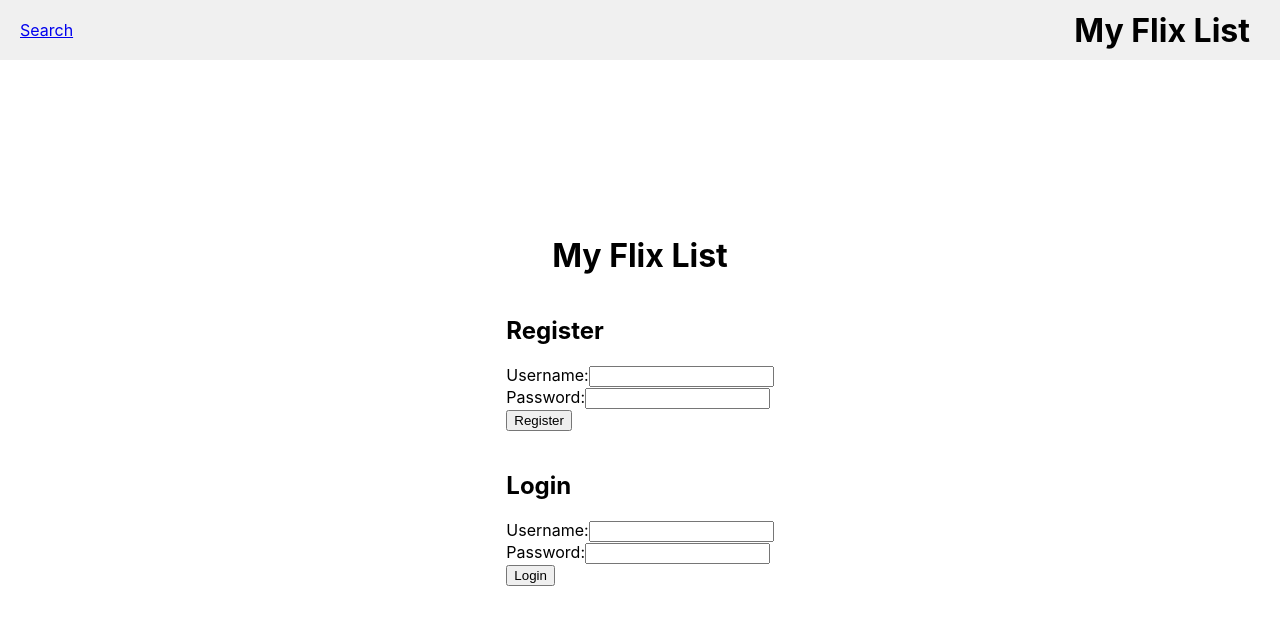
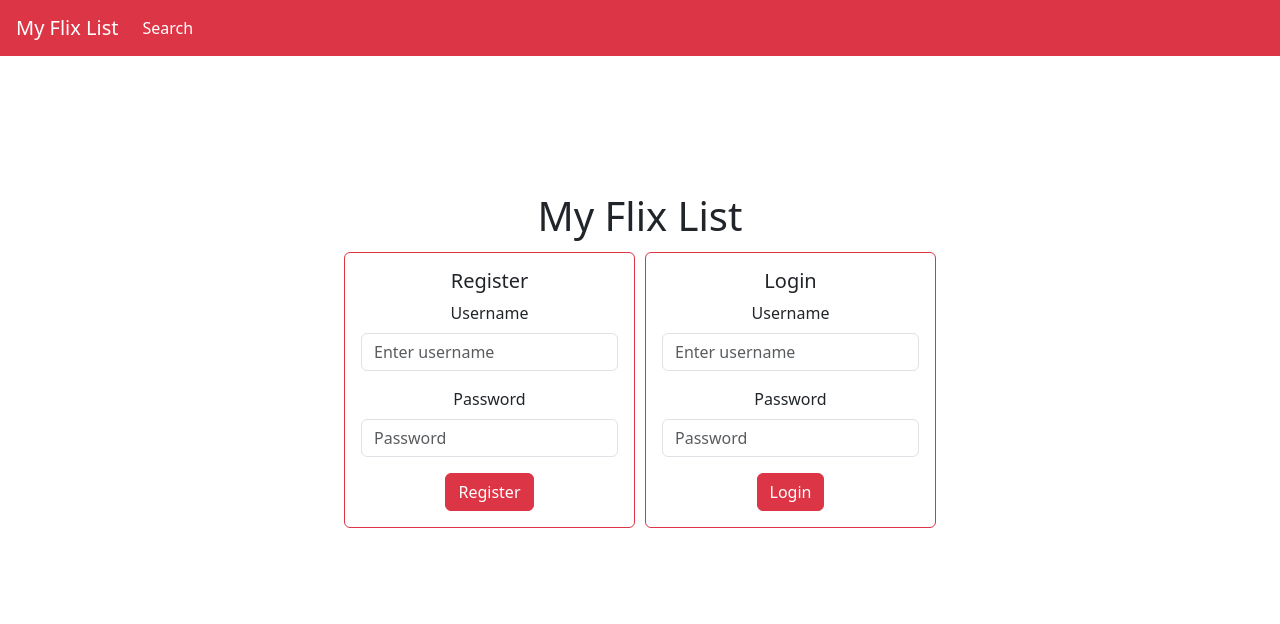
Before and after one commit to ChrissnaKhiev/MyFlixList, a React (Create React App) app in the folder myflixlist-app/: page / in a window 1280 px wide. Shown: the top 624 px of the page. Built offline with nearby package versions, Linux system fonts and the light colour scheme; no server answers.

Commit message:
formatting

```diff
--- a/myflixlist-app/package.json
+++ b/myflixlist-app/package.json
@@ -8,10 +8,12 @@
     "@testing-library/react": "^13.4.0",
     "@testing-library/user-event": "^13.5.0",
     "axios": "^1.6.0",
+    "bootstrap": "^5.3.2",
     "concurrently": "^8.2.2",
     "dotenv": "^16.3.1",
     "env-cmd": "^10.1.0",
     "react": "^18.2.0",
+    "react-bootstrap": "^2.9.1",
     "react-dom": "^18.2.0",
     "react-router-dom": "^6.20.1",
     "react-scripts": "5.0.1",
--- a/myflixlist-app/src/App.js
+++ b/myflixlist-app/src/App.js
@@ -9,6 +9,7 @@ import Dashboard from './components/Dashboard';
 import MovieDetail from './components/MovieDetail';
 import LoginHandler from './components/LoginHandler';
 import Navbar from './components/Navbar';
+import 'bootstrap/dist/css/bootstrap.min.css';
 import './App.css';
 
 const App = () => {
@@ -118,13 +119,19 @@ const App = () => {
   };
 
   const HomePage = () => (
-    <div className="homepage-container">
+    <div className="d-flex justify-content-center align-items-center" style={{ height: '85vh' }}>
+    <div className="text-center">
       <h1>My Flix List</h1>
-      <div className="auth-forms">
-        <Register onRegister={handleRegister} />
-        <Login onLogin={handleLogin} />
+      <div className="d-flex justify-content-center" style={{ gap: '10px' }}>
+        <div style={{ maxWidth: '300px' }}>
+          <Register onRegister={handleRegister} />
+        </div>
+        <div style={{ maxWidth: '300px' }}>
+          <Login onLogin={handleLogin} />
+        </div>
       </div>
     </div>
+  </div>
   );
 
   const SearchPage = () => (
@@ -136,7 +143,7 @@ const App = () => {
 
   return (
     <Router>
-      <div>
+      {/* <div>
         <LoginHandler user={user} previousUser={previousUser} />
         <div style={{
           display: 'flex',
@@ -158,7 +165,15 @@ const App = () => {
           <Route path="/search" element={<SearchPage />} />
           <Route path="/movie-detail/:imdbID" element={<MovieDetail user={user} />} />
         </Routes>
-      </div>
+      </div> */}
+      <Navbar user={user} onLogout={handleLogout} />
+      <div className="container" style={{ paddingTop: '20px', paddingBottom: '20px', backgroundColor: '#fff', borderRadius: '5px' }}>
+                <Routes>
+                    <Route path="/" element={!user ? <HomePage /> : <Dashboard user={user} />} />
+                    <Route path="/search" element={<SearchPage />} />
+                    <Route path="/movie-detail/:imdbID" element={<MovieDetail user={user} />} />
+                </Routes>
+            </div>
     </Router>
   );
 };
--- a/myflixlist-app/src/components/Dashboard.js
+++ b/myflixlist-app/src/components/Dashboard.js
@@ -1,6 +1,7 @@
 import React, { useState, useEffect } from 'react';
 import axios from 'axios';
 import MyList from './MyList';
+import { Container, Card, Alert } from 'react-bootstrap';
 
 const Dashboard = ({ user }) => {
   const [profile, setProfile] = useState(null);
@@ -51,15 +52,19 @@ const Dashboard = ({ user }) => {
 
 
   return (
-    <div>
-      <h1>Dashboard</h1>
-      {profile && (
-        <div>
-          <p>Welcome, {profile.username}!</p>
-          {user ? <MyList watchlist={watchlist} user={user} refreshWatchlist={refreshWatchlist} /> : <p>Loading...</p>}
-        </div>
+    <Container className="my-4">
+      <h1 className="text-center mb-4" style={{ marginTop: '100px' }}>Dashboard</h1>
+      {profile ? (
+        <Card>
+          <Card.Header>Welcome, {profile.username}!</Card.Header>
+          <Card.Body>
+            {user ? <MyList watchlist={watchlist} user={user} refreshWatchlist={refreshWatchlist} /> : <Alert variant="info">Loading...</Alert>}
+          </Card.Body>
+        </Card>
+      ) : (
+        <Alert variant="warning">User profile is not available.</Alert>
       )}
-    </div>
+    </Container>
   );
 };
 
--- a/myflixlist-app/src/components/Login.js
+++ b/myflixlist-app/src/components/Login.js
@@ -1,5 +1,6 @@
 import React, { useState } from 'react';
 import axios from 'axios';
+import { Form, Button, Card } from 'react-bootstrap';
 
 const Login = ({ onLogin }) => {
   const [username, setUsername] = useState('');
@@ -26,22 +27,24 @@ const Login = ({ onLogin }) => {
   };
 
   return (
-    <div>
-      <h2>Login</h2>
-      <form>
-        <label>
-          Username:
-          <input type="text" value={username} onChange={(e) => setUsername(e.target.value)} />
-        </label>
-        <br />
-        <label>
-          Password:
-          <input type="password" value={password} onChange={(e) => setPassword(e.target.value)} />
-        </label>
-        <br />
-        <button type="button" onClick={handleLogin}>Login</button>
-      </form>
-    </div>
+    <Card className="mx-auto mt-1 border-danger" style={{ maxWidth: '600px' }}>
+            <Card.Body>
+                <Card.Title>Login</Card.Title>
+                <Form>
+                    <Form.Group className="mb-3" controlId="formBasicEmail">
+                        <Form.Label>Username</Form.Label>
+                        <Form.Control type="text" placeholder="Enter username" value={username} onChange={(e) => setUsername(e.target.value)} />
+                    </Form.Group>
+
+                    <Form.Group className="mb-3" controlId="formBasicPassword">
+                        <Form.Label>Password</Form.Label>
+                        <Form.Control type="password" placeholder="Password" value={password} onChange={(e) => setPassword(e.target.value)} />
+                    </Form.Group>
+
+                    <Button variant="danger" type="button" onClick={handleLogin}>Login</Button>
+                </Form>
+            </Card.Body>
+        </Card>
   );
 };
 
--- a/myflixlist-app/src/components/MovieDetail.js
+++ b/myflixlist-app/src/components/MovieDetail.js
@@ -1,10 +1,12 @@
 import React, { useState, useEffect } from 'react';
 import { useParams, Link } from 'react-router-dom';
 import axios from 'axios';
+import { Card, Button, ListGroup, Container, Row, Col, Image, Alert } from 'react-bootstrap';
 
 const MovieDetail = ({ user }) => {
   const [movieDetails, setMovieDetails] = useState({});
   const [similarMovies, setSimilarMovies] = useState([]);
+  const [message, setMessage] = useState('');
   const { imdbID } = useParams();
 
   useEffect(() => {
@@ -32,7 +34,6 @@ const MovieDetail = ({ user }) => {
         const filteredMovies = response.data.Search.filter(movie => movie.imdbID !== imdbID);
         setSimilarMovies(filteredMovies);
       } else {
-        // If there are no similar movies, set the array to be empty
         setSimilarMovies([]);
       }
     } catch (error) {
@@ -58,47 +59,69 @@ const MovieDetail = ({ user }) => {
           'Authorization': `Bearer ${user.token}`,
         },
       });
+      setMessage(`Added '${movieDetails.Title}' to watchlist.`);
     } catch (error) {
       console.error('Error adding movie to watchlist:', error);
+      setMessage(`Error adding movie to watchlist: ${error.message}`);
     }
   };
 
   return (
-    <div style={{ display: 'flex', justifyContent: 'center', padding: '20px', marginTop: '150px' }}>
+    <Container style={{ marginTop: '100px' }}>
       {movieDetails.Title ? (
-        <div style={{ display: 'flex', alignItems: 'stretch', maxWidth: '800px', width: '100%' }}>
-          <img src={movieDetails.Poster} alt={movieDetails.Title} style={{ flexShrink: 0, height: 'auto', marginRight: '20px' }} />
-          <div>
-            <h2>{movieDetails.Title}</h2>
-            <p>Year: {movieDetails.Year}</p>
-            <p>Rated: {movieDetails.Rated}</p>
-            <p>Metascore: {movieDetails.Metascore}/100</p>
-            <p>imdb Rating: {movieDetails.imdbRating}/10</p>
-            <p>Genre: {movieDetails.Genre}</p>
-            <p>Director: {movieDetails.Director}</p>
-            <p>Notable Actors: {movieDetails.Actors}</p>
-            <p>Synopsis: {movieDetails.Plot}</p>
-            <button onClick={addToWatchlist}>Add to Watchlist</button>
-          </div>
-        </div>
+        <Row>
+          <Col md={4}>
+            <Card>
+              <Card.Img variant="top" src={movieDetails.Poster} alt={movieDetails.Title} />
+            </Card>
+          </Col>
+          <Col md={8}>
+            <Card>
+              <Card.Body>
+                <Card.Title>{movieDetails.Title}</Card.Title>
+                <ListGroup variant="flush">
+                  <ListGroup.Item>Year: {movieDetails.Year}</ListGroup.Item>
+                  <ListGroup.Item>Rated: {movieDetails.Rated}</ListGroup.Item>
+                  <ListGroup.Item>Metascore: {movieDetails.Metascore}/100</ListGroup.Item>
+                  <ListGroup.Item>IMDb Rating: {movieDetails.imdbRating}/10</ListGroup.Item>
+                  <ListGroup.Item>Genre: {movieDetails.Genre}</ListGroup.Item>
+                  <ListGroup.Item>Director: {movieDetails.Director}</ListGroup.Item>
+                  <ListGroup.Item>Actors: {movieDetails.Actors}</ListGroup.Item>
+                  <ListGroup.Item>{movieDetails.Plot}</ListGroup.Item>
+                </ListGroup>
+                <Button variant="danger" onClick={addToWatchlist}>Add to Watchlist</Button>
+                {message && <Alert variant="success" style={{ marginTop: '10px'}}>{message}</Alert>}
+              </Card.Body>
+            </Card>
+          </Col>
+        </Row>
       ) : (
         <p>Loading movie details...</p>
       )}
-      <div>
-        <h2>Similar Movies</h2>
+      <h2 className="mt-4 text-center">Similar Movies:</h2>
       {similarMovies.length > 0 ? (
-          <ul>
+        <Row xs={2} md={3} lg={4} xl={5} className="g-3">
           {similarMovies.map(movie => (
-              <li key={movie.imdbID}>
+            <Col key={movie.imdbID}>
+              <Card className="h-100">
+                <Link to={`/movie-detail/${movie.imdbID}`}>
+                  <div className="d-flex justify-content-center align-items-center" style={{ height: '200px', padding: '10px' }}>
+                    <Image src={movie.Poster} alt={movie.Title} className="rounded" style={{ maxHeight: '100%', maxWidth: '100%' }} />
+                  </div>
+                </Link>
+                <Card.Body>
+                  <Card.Title className="text-center">
                     <Link to={`/movie-detail/${movie.imdbID}`}>{movie.Title}</Link>
-              </li>
+                  </Card.Title>
+                </Card.Body>
+              </Card>
+            </Col>
           ))}
-          </ul>
+        </Row>
       ) : (
-          <p>No similar movies.</p>
+        <p>No similar movies found.</p>
       )}
-      </div>
-    </div>
+    </Container>
   );
 
 };
--- a/myflixlist-app/src/components/MyList.js
+++ b/myflixlist-app/src/components/MyList.js
@@ -1,9 +1,11 @@
 import React, { useState, useEffect } from 'react';
 import axios from 'axios';
 import { Link } from 'react-router-dom';
+import { Card, Container, Row, Col, Button, Alert } from 'react-bootstrap';
 
 const MyList = ({ watchlist, user, refreshWatchlist }) => {
   const [detailedList, setDetailedList] = useState([]);
+  const [message, setMessage] = useState('');
 
   const removeFromWatchlist = async (movieId) => {
     try {
@@ -13,8 +15,10 @@ const MyList = ({ watchlist, user, refreshWatchlist }) => {
         },
       });
       refreshWatchlist();
+      setMessage(`Removed movie from watchlist.`);
     } catch (error) {
       console.error('Error removing movie from watchlist:', error);
+      setMessage(`Error removing movie from watchlist: ${error.message}`);
     }
   };
 
@@ -46,26 +50,31 @@ const MyList = ({ watchlist, user, refreshWatchlist }) => {
   }, [watchlist]);
 
   return (
-    <div>
-      <h1>My List</h1>
+    <Container>
+      {message && <Alert variant="info">{message}</Alert>}
+      <h1 className="text-center my-4">My List</h1>
       {detailedList && detailedList.length > 0 ? (
-        <ul style={{ listStyleType: 'none', padding: 0, display: 'flex', overflowX: 'auto' }}>
-          {detailedList.map((movie, index) => {
-            return (
-              <li key={index} style={{ marginRight: '20px' }}>
+        <Row xs={2} md={3} lg={4} className="g-3">
+          {detailedList.map((movie, index) => (
+            <Col key={index}>
+              <Card className="h-100">
                 <Link to={`/movie-detail/${movie.imdbID}`}>
-                  <img src={movie.poster} alt={movie.title} style={{ width: '150px', height: '225px' }} />
-                  <p>{movie.title} ({movie.year})</p>
+                  <Card.Img variant="top" src={movie.poster} alt={movie.title} style={{ width: '100%', height: 'auto', objectFit: 'cover' }} />
                 </Link>
-                <button onClick={() => removeFromWatchlist(movie._id)}>Remove from Watchlist</button>
-              </li>
-            );
-          })}
-        </ul>
+                <Card.Body>
+                  <Card.Title>
+                    <Link to={`/movie-detail/${movie.imdbID}`}>{movie.title} ({movie.year})</Link>
+                  </Card.Title>
+                  <Button variant="danger" onClick={() => removeFromWatchlist(movie._id)}>Remove from Watchlist</Button>
+                </Card.Body>
+              </Card>
+            </Col>
+          ))}
+        </Row>
       ) : (
-        <p>No movies in watchlist.</p>
+        <p className="text-center">No movies in watchlist.</p>
       )}
-    </div>
+    </Container>
   );
 };
 
--- a/myflixlist-app/src/components/Navbar.js
+++ b/myflixlist-app/src/components/Navbar.js
@@ -1,22 +1,30 @@
 import React from 'react';
 import { Link, useLocation } from 'react-router-dom';
+import { Navbar, Nav, Button } from 'react-bootstrap';
 
-const Navbar = ({ user, onLogout }) => {
+const NavbarComponent = ({ user, onLogout }) => {
     const location = useLocation();
     const isOnSearchPage = location.pathname === '/search';
 
-  return (
-    <nav style={{ backgroundColor: '#f0f0f0', padding: '10px', textAlign: 'right' }}>
-      {user && <Link to="/" style={{ marginRight: '10px' }}>Dashboard</Link>}
-      <Link to="/search" style={{ marginRight: '10px' }}>Search</Link>
-      {user && <button onClick={onLogout} style={{ marginRight: '10px' }}>Logout</button>}
-      {!user && isOnSearchPage && (
-                <Link to="/">
-                    <button>Login</button>
-                </Link>
-            )}
-    </nav>
-  );
+    return (
+      <Navbar bg="danger" variant="dark" expand="lg" className="mb-4" style={{ position: 'absolute', top: 0, left: 0, right: 0, zIndex: 1000 }}>
+            <Navbar.Brand href="/" className="ms-3">My Flix List</Navbar.Brand>
+            <Navbar.Toggle aria-controls="basic-navbar-nav" />
+            <Navbar.Collapse id="basic-navbar-nav">
+                <Nav className="me-auto">
+                    {user && <Nav.Link href="/" className="text-white">Dashboard</Nav.Link>}
+                    <Nav.Link href="/search" className="text-white">Search</Nav.Link>
+                </Nav>
+                <Nav>
+                    {user ? (
+                        <Button variant="outline-light" onClick={onLogout} className="me-3" style={{ marginRight: '20px' }}>Logout</Button>
+                    ) : (
+                        isOnSearchPage && <Link to="/"><Button variant="outline-light" style={{ marginRight: '20px' }}>Login</Button></Link>
+                    )}
+                </Nav>
+            </Navbar.Collapse>
+        </Navbar>
+    );
 };
 
-export default Navbar;
+export default NavbarComponent;
--- a/myflixlist-app/src/components/Register.js
+++ b/myflixlist-app/src/components/Register.js
@@ -1,10 +1,11 @@
 import React, { useState } from 'react';
 import axios from 'axios';
+import { Form, Button, Card, Alert } from 'react-bootstrap';
 
 const Register = ({ onRegister }) => {
   const [username, setUsername] = useState('');
   const [password, setPassword] = useState('');
-  const [errorMessage, setErrorMessage] = useState('');
+  const [message, setMessage] = useState('');
 
   const handleRegister = async (e) => {
     e.preventDefault();
@@ -19,44 +20,47 @@ const Register = ({ onRegister }) => {
         onRegister(response.data);
         setUsername('');
         setPassword('');
-        setErrorMessage('Successful Registration.');
+        setMessage('Registration successful.');
       } else {
-        setErrorMessage('Registration failed. Please try again.');
+        setMessage('Registration failed. Please try again.');
       }
     } catch (error) {
-      setErrorMessage(error.response?.data || 'Error during registration');
+      setMessage(error.response?.data || 'Error during registration');
       console.error(error);
     }
   };
 
   return (
-    <div>
-      <h2>Register</h2>
-      {errorMessage && <p style={{ color: 'red' }}>{errorMessage}</p>}
-      <form onSubmit={handleRegister}>
-        <div>
-          <label>
-            Username:
-            <input
+    <Card className="mx-auto mt-1 border-danger" style={{ maxWidth: '600px' }}>
+            <Card.Body>
+                <Card.Title>Register</Card.Title>
+                <Form onSubmit={handleRegister}>
+                    <Form.Group className="mb-3" controlId="registerUsername">
+                        <Form.Label>Username</Form.Label>
+                        <Form.Control
                             type="text"
+                            placeholder="Enter username"
                             value={username}
                             onChange={(e) => setUsername(e.target.value)}
                         />
-          </label>
-        </div>
-        <div>
-          <label>
-            Password:
-            <input
+                    </Form.Group>
+
+                    <Form.Group className="mb-3" controlId="registerPassword">
+                        <Form.Label>Password</Form.Label>
+                        <Form.Control
                             type="password"
+                            placeholder="Password"
                             value={password}
                             onChange={(e) => setPassword(e.target.value)}
                         />
-          </label>
-        </div>
-        <button type="submit">Register</button>
-      </form>
-    </div>
+                    </Form.Group>
+
+                    <Button variant="danger" type="submit">Register</Button>
+                    {message && <Alert style={{ marginTop: '10px'}} variant="success">{message}</Alert>}
+
+                </Form>
+            </Card.Body>
+        </Card>
   );
 };
 
--- a/myflixlist-app/src/components/Search.js
+++ b/myflixlist-app/src/components/Search.js
@@ -1,4 +1,5 @@
 import React, { useState } from 'react';
+import { Form, Button, FormControl, Row, Col } from 'react-bootstrap';
 
 const Search = ({ onSearch }) => {
   const [searchTerm, setSearchTerm] = useState('');
@@ -18,14 +19,24 @@ const Search = ({ onSearch }) => {
   };
 
   return (
-    <div style={{ display: 'flex', justifyContent: 'center', alignItems: 'center', height: '200px' }}>
-      <form onSubmit={handleSearch} style={{ textAlign: 'center' }}>
-        <label>
-          Search Movies:
-          <input type="text" value={searchTerm} onChange={handleInputChange} />
-        </label>
-        <button type="submit">Search</button>
-      </form>
+    <div className="d-flex justify-content-center align-items-center" style={{ height: '20vh', marginTop: '100px' }}>
+      <Form onSubmit={handleSearch} className="w-100 text-center">
+        <Row className="align-items-center justify-content-center mb-2">
+          <Col>
+            <Form.Label className="text-danger" style={{ fontSize: '1.5em' }}>Search Movies:</Form.Label>
+          </Col>
+        </Row>
+        <Row className="justify-content-center mb-2">
+          <Col md={6}>
+            <FormControl type="text" placeholder="Enter movie title" value={searchTerm} onChange={handleInputChange} />
+          </Col>
+        </Row>
+        <Row className="justify-content-center">
+          <Col md={6}>
+            <Button variant="danger" type="submit" className="w-100">Search</Button>
+          </Col>
+        </Row>
+      </Form>
     </div>
   );
 };
--- a/myflixlist-app/src/components/SearchResults.js
+++ b/myflixlist-app/src/components/SearchResults.js
@@ -1,8 +1,21 @@
 import { Link } from 'react-router-dom';
-import React from 'react';
+import React, { useState, useRef, useEffect } from 'react';
 import axios from 'axios';
+import { Card, Button, Row, Col, Alert } from 'react-bootstrap';
 
 const SearchResults = ({ movies, user, refreshWatchlist }) => {
+  const [message, setMessage] = useState('');
+  const [showMessage, setShowMessage] = useState(false);
+  const messageTimeoutRef = useRef(null);
+
+  useEffect(() => {
+    return () => {
+      if (messageTimeoutRef.current) {
+        clearTimeout(messageTimeoutRef.current);
+      }
+    };
+  }, []);
+
   const addToWatchlist = async (movie) => {
     if (!user) {
       console.log("User not logged in");
@@ -22,31 +35,50 @@ const SearchResults = ({ movies, user, refreshWatchlist }) => {
           'Authorization': `Bearer ${user.token}`,
         },
       });
+      setMessage(`Added '${movie.Title}' to watchlist.`);
+      setShowMessage(true);
+      if (messageTimeoutRef.current) {
+        clearTimeout(messageTimeoutRef.current);
+      }
+      messageTimeoutRef.current = setTimeout(() => setShowMessage(false), 5000);
     } catch (error) {
       console.error('Error adding movie to watchlist:', error);
+      setMessage(`Error adding movie to watchlist: ${error.message}`);
+      setShowMessage(true);
+      if (messageTimeoutRef.current) {
+        clearTimeout(messageTimeoutRef.current);
+      }
+      messageTimeoutRef.current = setTimeout(() => setShowMessage(false), 5000);
     }
     refreshWatchlist();
   };
 
   return (
-    <div style={{ overflowX: 'auto', whiteSpace: 'nowrap', padding: '20px' }}>
-      <h1>Search Results</h1>
-      {movies.length > 0 ? (
-        <ul style={{ listStyleType: 'none', padding: 0, margin: 0 }}>
-          {movies.map((movie) => (
-            <li key={movie.imdbID} style={{ display: 'inline-block', marginRight: '20px' }}>
-              <Link to={`/movie-detail/${movie.imdbID}`}>
-                <img src={movie.Poster} alt={movie.Title} style={{ width: '150px', height: '225px' }} />
-                <p>Title: {movie.Title}</p>
-              </Link>
-              <p>Year: {movie.Year}</p>
-              <button onClick={() => addToWatchlist(movie)}>Add to Watchlist</button>
-            </li>
-          ))}
-        </ul>
-      ) : (
-        <p>No results found or search.</p>
-      )}
+    <div style={{ padding: '20px' }}>
+      <h1 className="mb-4">Search Results: </h1>
+      {showMessage && <Alert variant="success">{message}</Alert>}
+      <Row xs={1} md={3} lg={4} className="g-3">
+        {movies.length > 0 ? (
+          movies.map((movie) => (
+            <Col key={movie.imdbID}>
+              <Card className="h-100">
+                <Card.Img variant="top" src={movie.Poster} alt={movie.Title} style={{ height: '225px', objectFit: 'cover' }} />
+                <Card.Body>
+                  <Card.Title>
+                    <Link to={`/movie-detail/${movie.imdbID}`}>{movie.Title}</Link>
+                  </Card.Title>
+                  <Card.Text>
+                    Year: {movie.Year}
+                  </Card.Text>
+                  <Button variant="outline-danger" onClick={() => addToWatchlist(movie)}>Add to Watchlist</Button>
+                </Card.Body>
+              </Card>
+            </Col>
+          ))
+        ) : (
+          <p>No results found or search.</p>
+        )}
+      </Row>
     </div>
   );
 };
--- a/myflixlist-app/src/index.js
+++ b/myflixlist-app/src/index.js
@@ -3,6 +3,7 @@ import ReactDOM from 'react-dom/client';
 import './index.css';
 import App from './App';
 import reportWebVitals from './reportWebVitals';
+import 'bootstrap/dist/css/bootstrap.min.css';
 
 const root = ReactDOM.createRoot(document.getElementById('root'));
 root.render(
```
Also changed, not shown: 1 other file (tests, documents, lock files or other folders). Lines whose indentation alone changed are shown as unchanged.
